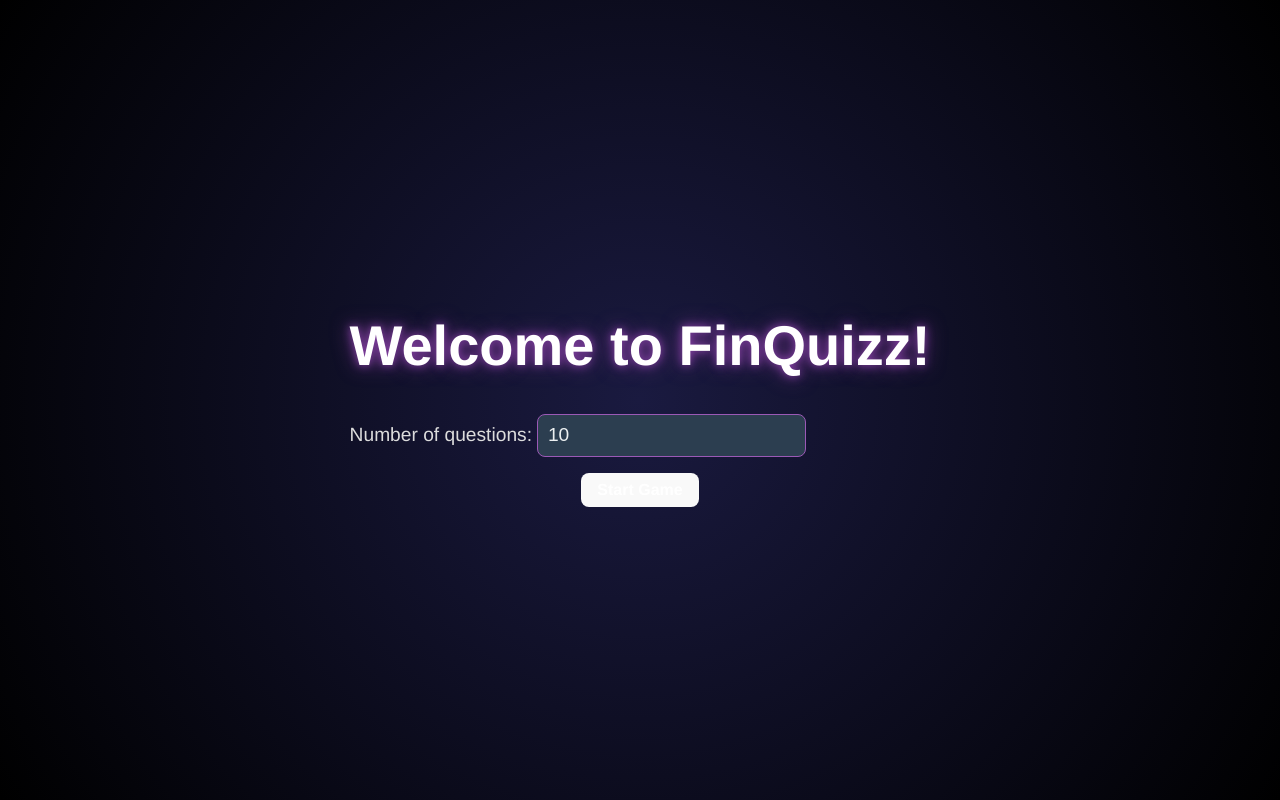
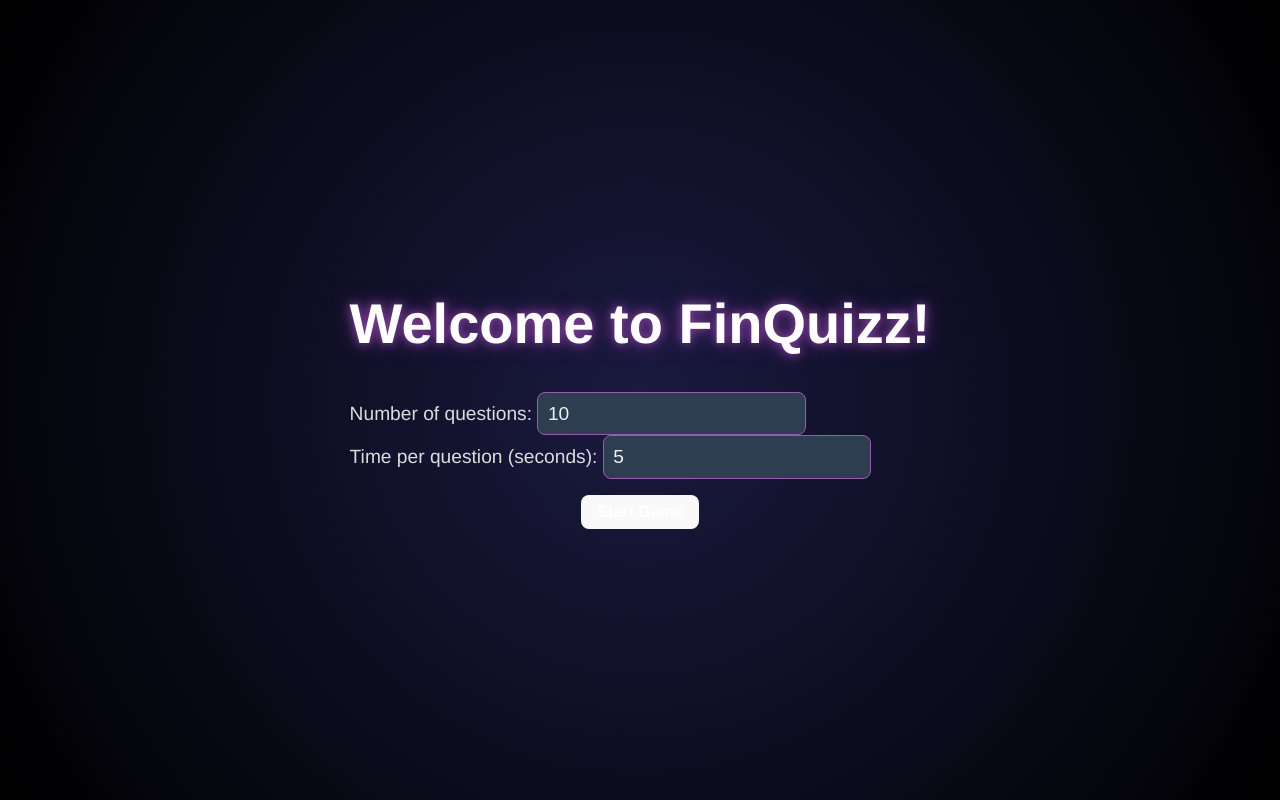
Before and after one commit to shaimareyadh21/ThinkPad, a React (Vite) app in the folder finQuizz/: page / in a window 1280 px wide. Built offline with nearby package versions, Linux system fonts and the light colour scheme.

Commit message:
added question time input field

```diff
--- a/finQuizz/src/App.jsx
+++ b/finQuizz/src/App.jsx
@@ -2,8 +2,6 @@ import React, { useEffect, useState } from 'react';
 import Home from './Home.jsx';
 import ChatWindow from './ChatWindow.jsx';
 import './index.css';
-
-const TIME_FOR_QUESTION = 5; // seconds
 
 function getRandomQuestions(allQuestions, count) {
   const shuffled = [...allQuestions].sort(() => 0.5 - Math.random());
@@ -12,14 +10,13 @@ function getRandomQuestions(allQuestions, count) {
 
 // Dummy AI API call for explanation/chat (replace with your real API)
 async function fetchAIResponse(messages, quizHistory) {
-  // For demo, just echo the last user message or give a canned explanation
   if (messages.length === 0) {
     return `Hi! I'm your finance teacher. Ask me about any question you got right or wrong, and I'll help you understand.`;
   }
   return "That's a great question! [AI would answer here, using your quiz history for context]";
 }
 
-function Quiz({ numQuestions, onRestart }) {
+function Quiz({ numQuestions, timePerQuestion, onRestart }) {
   const [questions, setQuestions] = useState([]);
   const [current, setCurrent] = useState(0);
   const [selected, setSelected] = useState(null);
@@ -27,7 +24,7 @@ function Quiz({ numQuestions, onRestart }) {
   const [showScore, setShowScore] = useState(false);
   const [quizHistory, setQuizHistory] = useState([]);
   const [showChat, setShowChat] = useState(false);
-  const [timeLeft, setTimeLeft] = useState(TIME_FOR_QUESTION);
+  const [timeLeft, setTimeLeft] = useState(timePerQuestion);
 
   useEffect(() => {
     fetch('http://localhost:4000/api/questions')
@@ -55,7 +52,7 @@ function Quiz({ numQuestions, onRestart }) {
     setSelected(null);
     if (current + 1 < questions.length) {
       setCurrent(current + 1);
-      setTimeLeft(TIME_FOR_QUESTION);
+      setTimeLeft(timePerQuestion);
     } else {
       setShowScore(true);
     }
@@ -79,7 +76,7 @@ function Quiz({ numQuestions, onRestart }) {
       setSelected(null);
       if (current + 1 < questions.length) {
         setCurrent(current + 1);
-        setTimeLeft(TIME_FOR_QUESTION);
+        setTimeLeft(timePerQuestion);
       } else {
         setShowScore(true);
       }
@@ -123,7 +120,7 @@ function Quiz({ numQuestions, onRestart }) {
   }
 
   const q = questions[current];
-  const progress = (timeLeft / TIME_FOR_QUESTION) * 100;
+  const progress = (timeLeft / timePerQuestion) * 100;
 
   return (
     <div className="quiz-container">
@@ -164,10 +161,23 @@ function Quiz({ numQuestions, onRestart }) {
 function App() {
   const [started, setStarted] = useState(false);
   const [numQuestions, setNumQuestions] = useState(10);
+  const [timePerQuestion, setTimePerQuestion] = useState(5); // Default time
 
   return started
-    ? <Quiz numQuestions={numQuestions} onRestart={() => setStarted(false)} />
-    : <Home onStart={n => { setNumQuestions(n); setStarted(true); }} defaultNumQuestions={numQuestions} />;
+    ? <Quiz
+        numQuestions={numQuestions}
+        timePerQuestion={timePerQuestion}
+        onRestart={() => setStarted(false)}
+      />
+    : <Home
+        onStart={(n, time) => {
+          setNumQuestions(n);
+          setTimePerQuestion(time);
+          setStarted(true);
+        }}
+        defaultNumQuestions={numQuestions}
+        defaultTimePerQuestion={timePerQuestion}
+      />;
 }
 
 export default App;
--- a/finQuizz/src/Home.jsx
+++ b/finQuizz/src/Home.jsx
@@ -1,17 +1,26 @@
 import React, { useState } from 'react';
 
-function Home({ onStart, defaultNumQuestions = 10 }) {
+function Home({ onStart, defaultNumQuestions = 10, defaultTimePerQuestion = 5 }) {
   const [numQuestions, setNumQuestions] = useState(defaultNumQuestions);
+  const [timePerQuestion, setTimePerQuestion] = useState(defaultTimePerQuestion);
   const [error, setError] = useState('');
 
   const handleStart = () => {
     const n = Number(numQuestions);
+    const t = Number(timePerQuestion);
+
     if (!Number.isInteger(n) || n <= 0) {
-      setError('Please enter a positive whole number.');
+      setError('Please enter a positive whole number for the number of questions.');
       return;
     }
+
+    if (!Number.isInteger(t) || t <= 0) {
+      setError('Please enter a positive whole number for the time per question.');
+      return;
+    }
+
     setError('');
-    onStart(n);
+    onStart(n, t);
   };
 
   return (
@@ -26,6 +35,17 @@ function Home({ onStart, defaultNumQuestions = 10 }) {
           onChange={e => setNumQuestions(e.target.value)}
         />
       </label>
+      <br />
+      <label>
+        Time per question (seconds):&nbsp;
+        <input
+          type="number"
+          min="1"
+          value={timePerQuestion}
+          onChange={e => setTimePerQuestion(Number(e.target.value))}
+        />
+      </label>
+      <br />
       <button onClick={handleStart}>Start Game</button>
       {error && <div style={{ color: 'red' }}>{error}</div>}
     </div>
```
